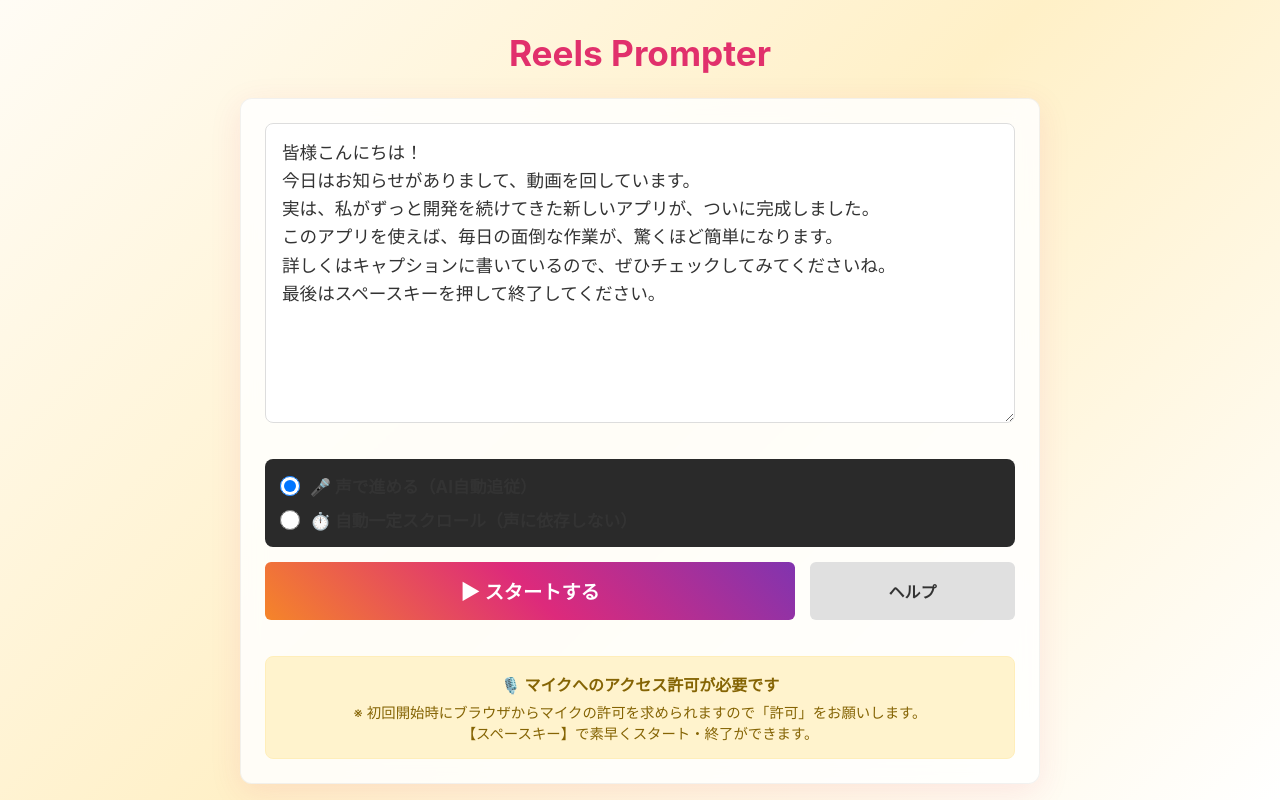
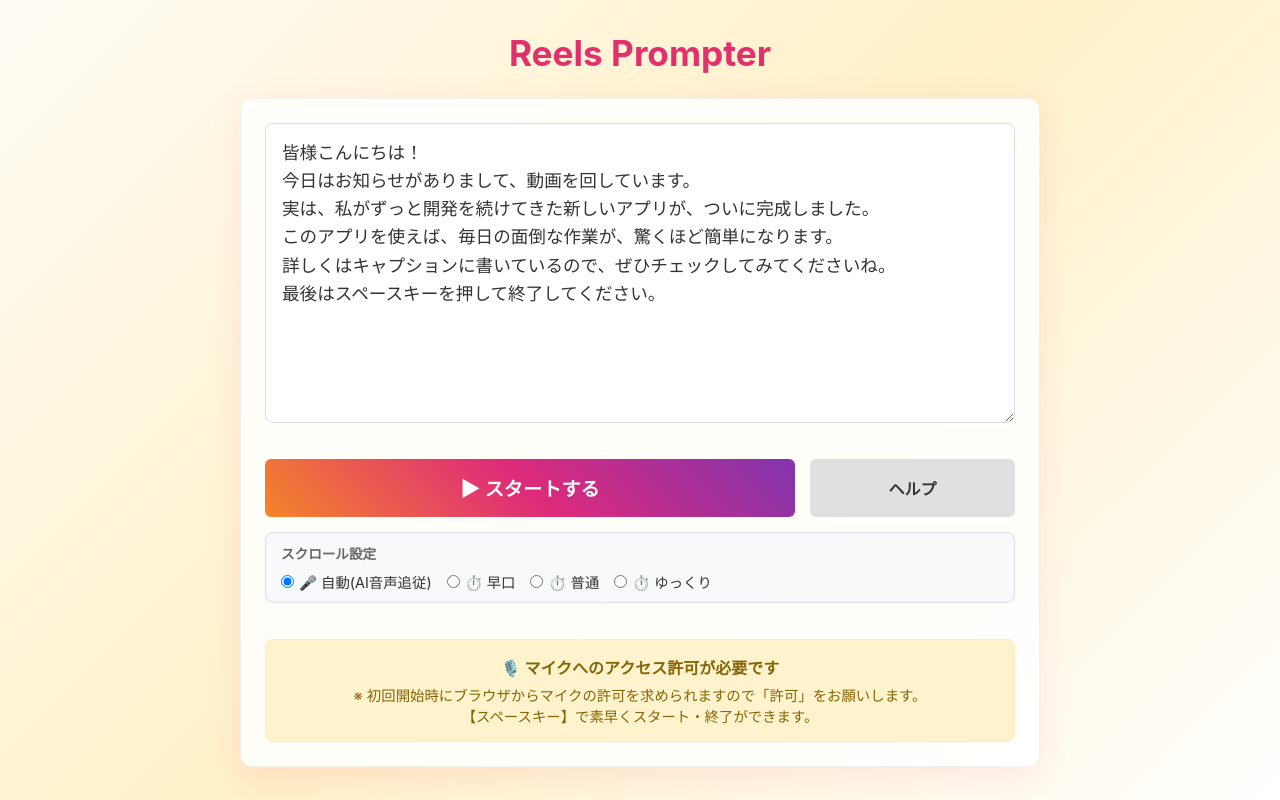
Before and after one commit to iidaatcnt/prompter-app, a Next.js app: page / in a window 1280 px wide. Built offline with nearby package versions, Linux system fonts and the light colour scheme.

Commit message:
update radio buttons layout

```diff
--- a/src/app/page.js
+++ b/src/app/page.js
@@ -51,10 +51,10 @@ export default function Home() {
             setCurrentIndex((prev) => {
               // 少し長めのフレーズ（直近の3〜4文字以上）で検索し、「してください」などでの飛びすぎを防ぐ
               const searchStr = cleanTranscript.length >= 4
-                  ? cleanTranscript.slice(-4)
-                  : cleanTranscript.length >= 3
-                      ? cleanTranscript.slice(-3)
-                      : cleanTranscript.slice(-2);
+                ? cleanTranscript.slice(-4)
+                : cleanTranscript.length >= 3
+                  ? cleanTranscript.slice(-3)
+                  : cleanTranscript.slice(-2);
 
               // 検索する範囲を現在地から「30文字先まで」に限定することで、
               // 文章のずっと後ろにある同じ言葉（してください 等）に突然ジャンプするのを防ぎます
@@ -251,41 +251,6 @@ export default function Home() {
           ></textarea>
 
           <div style={{ display: 'flex', flexDirection: 'column', gap: '15px', marginTop: '20px' }}>
-            <div style={{ display: 'flex', gap: '20px', alignItems: 'center', backgroundColor: '#2a2a2a', padding: '15px', borderRadius: '8px', flexWrap: 'wrap' }}>
-              <div style={{ display: 'flex', flexDirection: 'column', gap: '10px', flex: 1, minWidth: '250px' }}>
-                <label style={{ fontWeight: 'bold', fontSize: '1.05rem', cursor: 'pointer', display: 'flex', alignItems: 'center' }}>
-                  <input
-                    type="radio"
-                    name="mode"
-                    value="voice"
-                    checked={mode === 'voice'}
-                    onChange={() => setMode('voice')}
-                    style={{ marginRight: '10px', width: '20px', height: '20px' }}
-                  />
-                  🎤 声で進める（AI自動追従）
-                </label>
-                <label style={{ fontWeight: 'bold', fontSize: '1.05rem', cursor: 'pointer', display: 'flex', alignItems: 'center' }}>
-                  <input
-                    type="radio"
-                    name="mode"
-                    value="auto"
-                    checked={mode === 'auto'}
-                    onChange={() => setMode('auto')}
-                    style={{ marginRight: '10px', width: '20px', height: '20px' }}
-                  />
-                  ⏱️ 自動一定スクロール（声に依存しない）
-                </label>
-              </div>
-
-              {mode === 'auto' && (
-                <div style={{ display: 'flex', gap: '15px', flex: 1, backgroundColor: '#1a1a1a', padding: '15px', borderRadius: '6px', minWidth: '250px', justifyContent: 'center' }}>
-                  <label style={{ cursor: 'pointer' }}><input type="radio" name="speed" value="slow" checked={autoSpeed === 'slow'} onChange={() => setAutoSpeed('slow')} /> ゆっくり</label>
-                  <label style={{ cursor: 'pointer' }}><input type="radio" name="speed" value="normal" checked={autoSpeed === 'normal'} onChange={() => setAutoSpeed('normal')} /> 普通</label>
-                  <label style={{ cursor: 'pointer' }}><input type="radio" name="speed" value="fast" checked={autoSpeed === 'fast'} onChange={() => setAutoSpeed('fast')} /> 早め</label>
-                </div>
-              )}
-            </div>
-
             <div style={{ display: 'flex', gap: '15px' }}>
               <button className="btn btn-primary" onClick={handleStart} style={{ flex: 3, padding: '15px', fontSize: '1.2rem' }}>
                 ▶ スタートする
@@ -293,6 +258,52 @@ export default function Home() {
               <button className="btn btn-secondary" onClick={() => setShowHelp(true)} style={{ flex: 1 }}>
                 ヘルプ
               </button>
+            </div>
+
+            <div style={{ padding: '10px 15px', backgroundColor: '#f8f9fa', borderRadius: '8px', border: '1px solid #ddd', fontSize: '0.9rem', color: '#333' }}>
+              <div style={{ marginBottom: '8px', fontWeight: 'bold', fontSize: '0.85rem', color: '#666' }}>スクロール設定</div>
+              <div style={{ display: 'flex', gap: '15px', flexWrap: 'wrap', alignItems: 'center' }}>
+                <label style={{ cursor: 'pointer', display: 'flex', alignItems: 'center' }}>
+                  <input
+                    type="radio"
+                    name="scrollSetting"
+                    checked={mode === 'voice'}
+                    onChange={() => setMode('voice')}
+                    style={{ marginRight: '5px' }}
+                  />
+                  🎤 自動(AI音声追従)
+                </label>
+                <label style={{ cursor: 'pointer', display: 'flex', alignItems: 'center' }}>
+                  <input
+                    type="radio"
+                    name="scrollSetting"
+                    checked={mode === 'auto' && autoSpeed === 'fast'}
+                    onChange={() => { setMode('auto'); setAutoSpeed('fast'); }}
+                    style={{ marginRight: '5px' }}
+                  />
+                  ⏱️ 早口
+                </label>
+                <label style={{ cursor: 'pointer', display: 'flex', alignItems: 'center' }}>
+                  <input
+                    type="radio"
+                    name="scrollSetting"
+                    checked={mode === 'auto' && autoSpeed === 'normal'}
+                    onChange={() => { setMode('auto'); setAutoSpeed('normal'); }}
+                    style={{ marginRight: '5px' }}
+                  />
+                  ⏱️ 普通
+                </label>
+                <label style={{ cursor: 'pointer', display: 'flex', alignItems: 'center' }}>
+                  <input
+                    type="radio"
+                    name="scrollSetting"
+                    checked={mode === 'auto' && autoSpeed === 'slow'}
+                    onChange={() => { setMode('auto'); setAutoSpeed('slow'); }}
+                    style={{ marginRight: '5px' }}
+                  />
+                  ⏱️ ゆっくり
+                </label>
+              </div>
             </div>
           </div>
 
```
